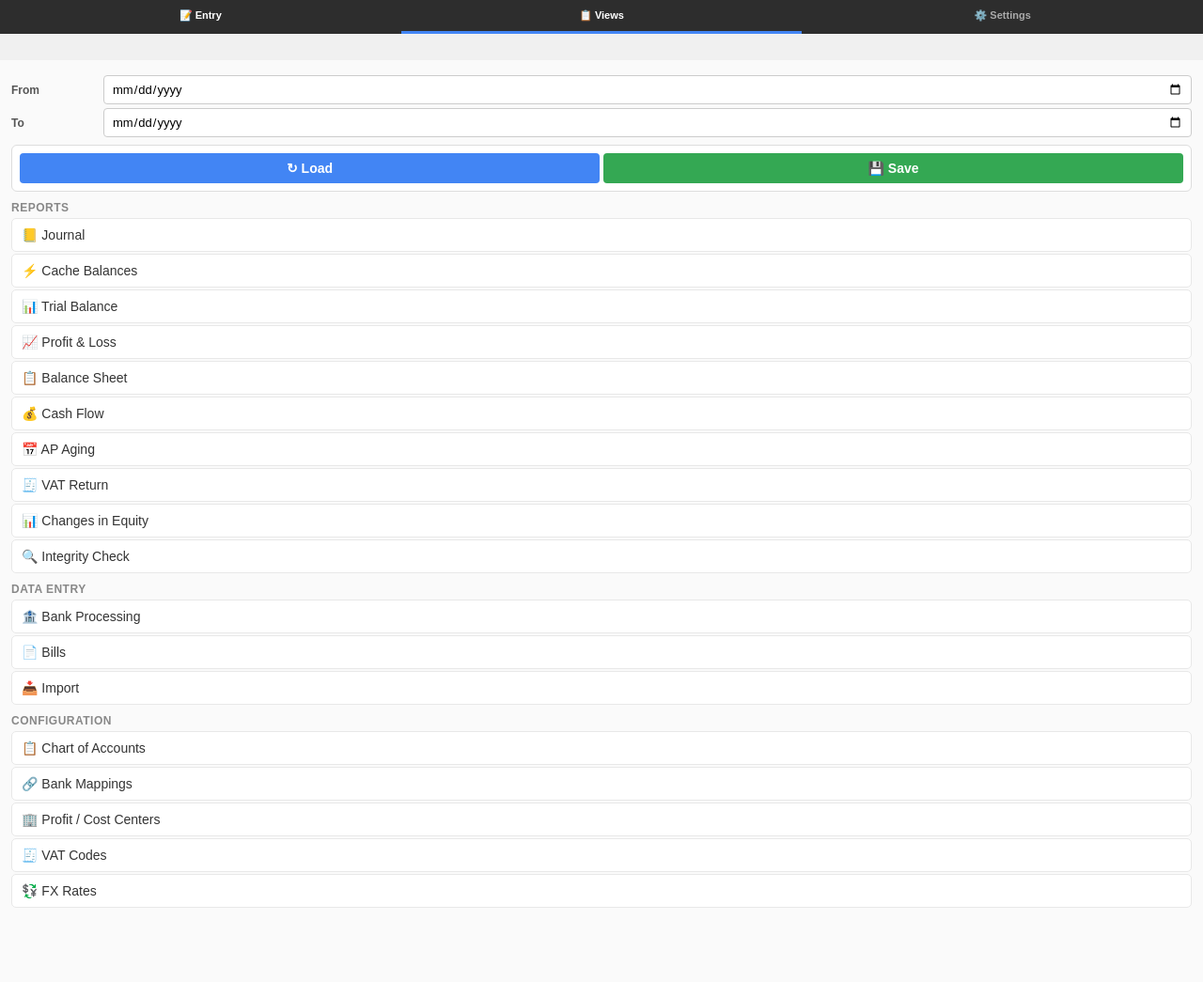
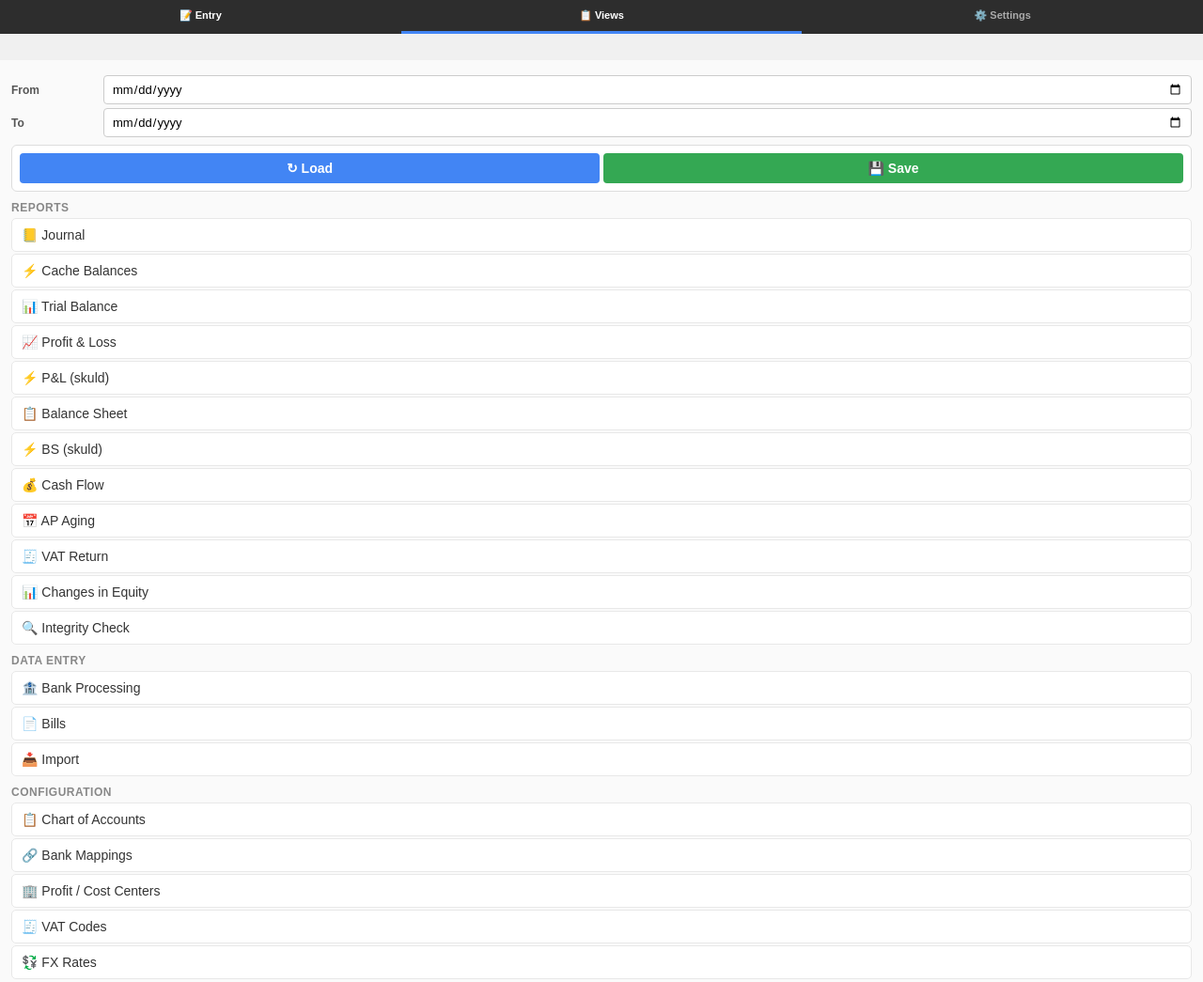
Before and after one commit to lars010101/freebooks, a plain HTML site: page sheets/sidebar-entry.html in a window 1280 px wide. Shown: the whole page at 94% size. Before the commit the page ends 980 px from the top, so only its background shows below. Drawn offline with Linux system fonts and the light colour scheme.

Commit message:
feat: Add PL-skuld and BS-skuld tabs with skuld() formula-driven reports

```diff
--- a/sheets/sidebar-entry.html
+++ b/sheets/sidebar-entry.html
@@ -150,7 +150,9 @@
   <button class="nav-item" onclick="goTo('_CACHE_BALANCES')">⚡ Cache Balances</button>
   <button class="nav-item" onclick="goTo('TB')">📊 Trial Balance</button>
   <button class="nav-item" onclick="goTo('PL')">📈 Profit & Loss</button>
+  <button class="nav-item" onclick="goTo('PL-skuld')">⚡ P&L (skuld)</button>
   <button class="nav-item" onclick="goTo('BS')">📋 Balance Sheet</button>
+  <button class="nav-item" onclick="goTo('BS-skuld')">⚡ BS (skuld)</button>
   <button class="nav-item" onclick="goTo('CF')">💰 Cash Flow</button>
   <button class="nav-item" onclick="goTo('AP Aging')">📅 AP Aging</button>
   <button class="nav-item" onclick="goTo('VAT Return')">🧾 VAT Return</button>
```
Also changed, not shown: 1 other file.
